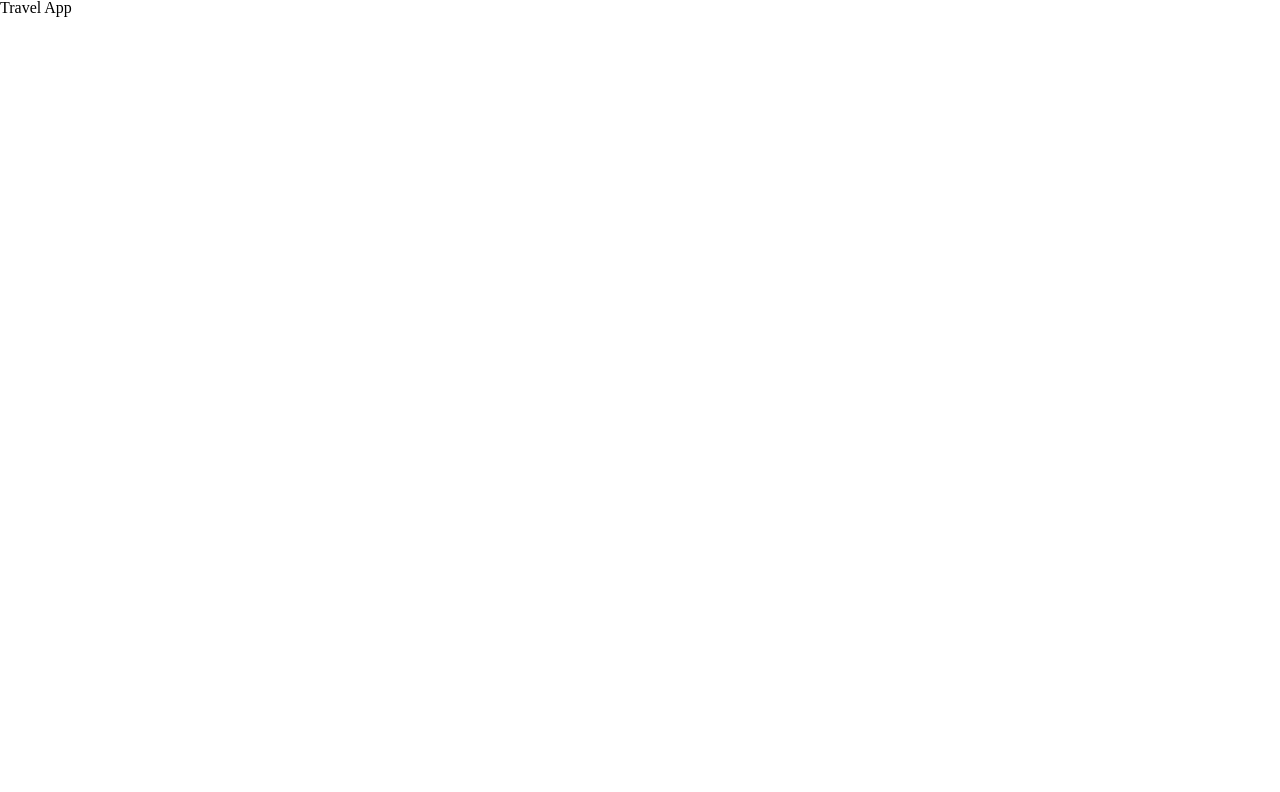
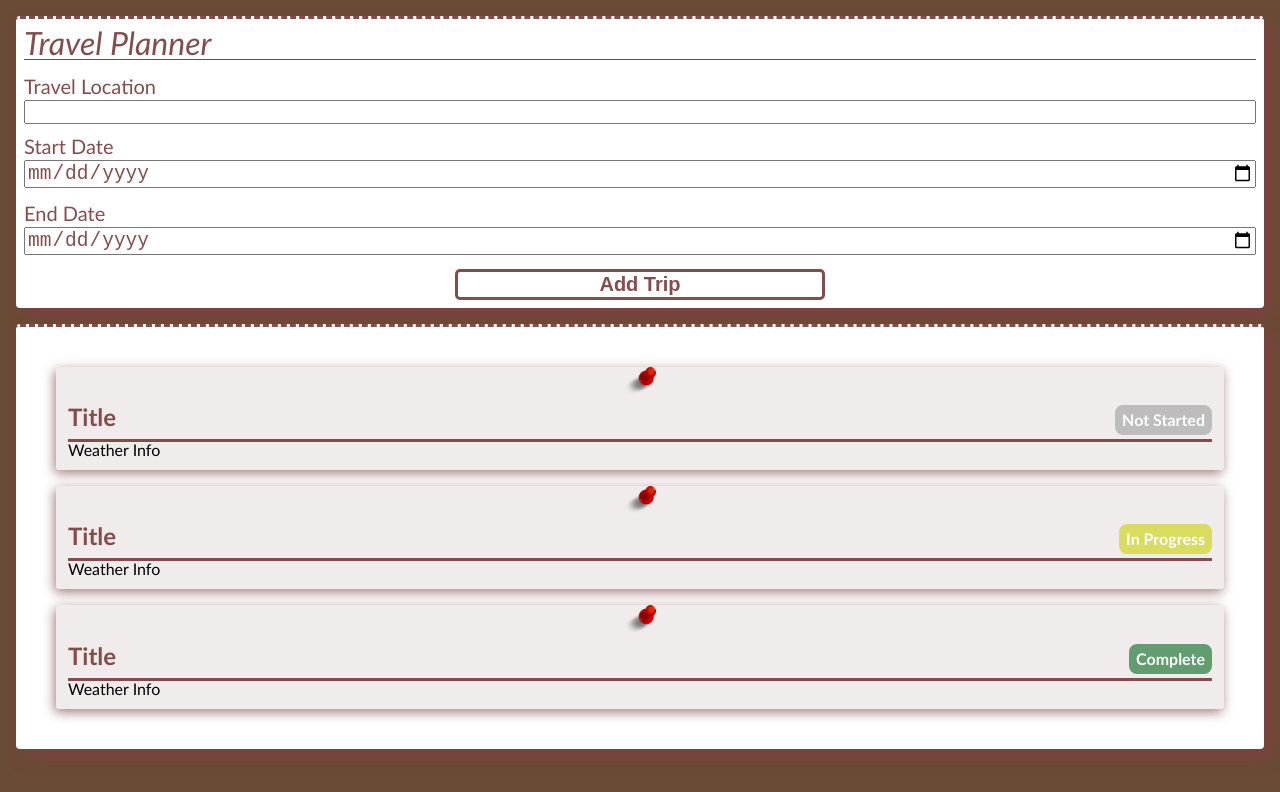
Before and after one commit to FatimahAlIbrahim/Rise-Project-5-Capstone-Travel-App, a website built with webpack: page src/client/views/index.html in a window 1280 px wide. Built offline with nearby package versions, Linux system fonts and the light colour scheme.

Commit message:
finished primary design and added image handling to webpack

```diff
--- a/package.json
+++ b/package.json
@@ -7,7 +7,7 @@
     "test": "jest",
     "start": "node src/server/server.js",
     "build-prod": "webpack --config webpack.prod.js",
-    "build-dev": "webpack --config webpack.dev.js"
+    "build-dev": "webpack-dev-server --config webpack.dev.js --open"
   },
   "repository": {
     "type": "git",
@@ -34,6 +34,7 @@
     "clean-webpack-plugin": "^4.0.0",
     "css-loader": "^6.7.3",
     "css-minimizer-webpack-plugin": "^4.2.2",
+    "file-loader": "^6.2.0",
     "html-webpack-plugin": "^5.5.0",
     "jest": "^29.3.1",
     "mini-css-extract-plugin": "^2.7.2",
@@ -41,6 +42,7 @@
     "sass-loader": "^13.2.0",
     "style-loader": "^3.3.1",
     "terser-webpack-plugin": "^5.3.6",
+    "url-loader": "^4.1.1",
     "webpack-dev-server": "^4.11.1",
     "workbox-webpack-plugin": "^6.5.4"
   }
--- a/src/client/index.js
+++ b/src/client/index.js
@@ -1,4 +1,11 @@
 import './styles/resets.scss'
 import './styles/style.scss'
+import pinIcon from './images/pushpin.png'
+
+let pinImages = document.getElementsByClassName("card-pin");
+
+for(let i = 0; i < pinImages.length; i++){
+    pinImages[i].src = pinIcon;
+}
 
 alert("I Exist!")
--- a/src/client/styles/style.scss
+++ b/src/client/styles/style.scss
@@ -0,0 +1,166 @@
+body {
+    background-color: rgb(106, 75, 53);
+    font-family: 'Gill Sans', 'Gill Sans MT', Calibri, 'Trebuchet MS', sans-serif
+}
+
+#main-layout {
+    display: grid;
+    grid-template-areas:
+    "form"
+    "cards";
+    grid-template-rows: auto auto;
+    gap: 1em 0;
+    margin: 1em 1em;
+}
+
+/* form section */
+#travel-form {
+    background-color: rgb(255, 255, 255);
+    box-shadow: 0.5em 0.5em 1em rgb(125, 64, 64);
+    border-radius: 0.25em;
+    grid-area: form;
+    padding: 0.5em;
+    border-top: dashed rgb(130, 77, 77) 0.2em;
+}
+
+#title {
+    color: rgb(130, 77, 77);
+    font-size: 2em;
+    border-bottom: solid rgb(125, 64, 64) 0.05em;
+    font-style: italic;
+    margin-bottom: 0.5em;
+}
+
+#form-container{
+    display: flex;
+    flex-direction: column;
+}
+
+.form-label {
+    color: rgb(130, 77, 77);
+    font-size: 1.25em;
+    margin-bottom: 0.2em;
+}
+
+.form-input {
+    color: rgb(130, 77, 77);
+    margin-bottom: 0.75em;
+    font-size: 1.5em;
+}
+
+.form-input:focus {
+    outline-color: rgb(130, 77, 77);
+}
+
+#location {
+    font-size: 1em;
+}
+
+#submit {
+    font-size: 1.25em;
+    font-weight: 600;
+    color: rgb(130, 77, 77);
+    width: 30%;
+    align-self: center;
+    border: solid rgb(130, 77, 77) 0.15em;
+    border-radius: 0.25em;
+    background-color: rgb(255, 255, 255);
+}
+
+#submit:hover {
+    color: rgb(255, 255, 255);
+    background-color: rgb(130, 77, 77);
+    font-size: 1.5em;
+}
+
+/* cards section */
+#travel-plan-cards {
+    background-color: rgb(255, 255, 255);
+    grid-area: cards;
+    box-shadow: 0.5em 0.5em 1em rgb(125, 64, 64);
+    border-radius: 0.25em;
+    padding: 0.5em;
+    border-top: dashed rgb(130, 77, 77) 0.2em;
+}
+
+#card-container {
+    display: flex;
+    flex-direction: column;
+    gap: 1em;
+    padding: 2em 2em;
+}
+
+.card {
+    border-radius: 0.15em;
+    box-shadow: -0.1em 0.2em 0.75em rgb(162, 124, 124);
+    padding: 0.75em;
+    background-color: rgb(241, 236, 236);
+}
+
+.card-pin {
+    width: 2em;
+    display: block;
+    margin: -0.75em auto;
+}
+
+.card-info {
+    display: flex;
+    flex-direction: row;
+    justify-content: space-between;
+    border-bottom: solid rgb(130, 77, 77);
+    padding: 0.25em 0;
+}
+
+.card-title {
+    color: rgb(130, 77, 77);
+    font-weight: 600;
+    font-size: 1.5em;
+}
+
+.card-status {
+    color: rgb(130, 77, 77);
+    border: solid rgb(130, 77, 77);
+    border-radius: 0.5em;
+    font-weight: 600;
+    font-size: 1em;
+    padding: 0.25em;
+}
+
+.card-status--complete {
+    color: rgb(255, 255, 255);
+    border: solid rgb(97, 157, 111);
+    background-color: rgb(97, 157, 111);
+    border-radius: 0.5em;
+    font-weight: 600;
+    font-size: 1em;
+    padding: 0.25em;
+}
+
+.card-status--in-progress {
+    color: rgb(255, 255, 255);
+    border: solid rgb(217, 220, 94);
+    background-color: rgb(217, 220, 94);
+    border-radius: 0.5em;
+    font-weight: 600;
+    font-size: 1em;
+    padding: 0.25em;
+}
+
+.card-status--not-started {
+    color: rgb(255, 255, 255);
+    border: solid rgb(189, 189, 189);
+    background-color: rgb(189, 189, 189);
+    border-radius: 0.5em;
+    font-weight: 600;
+    font-size: 1em;
+    padding: 0.25em;
+}
+
+/* media query section */
+@media (min-width: 600px) and (max-width:900px) {
+
+}
+
+@media (min-width:901px) {
+
+}
--- a/src/client/views/index.html
+++ b/src/client/views/index.html
@@ -2,11 +2,60 @@
 <html lang="en" dir="ltr">
   <head>
     <meta charset="utf-8" />
+    <meta name="viewport" content="width=device-width, initial-scale=1.0" />
     <title>Travel App</title>
   </head>
   <body>
-    <p id="title">Travel App</p>
-
+    <main id="main-layout">
+      <section id="travel-form">
+        <h1 id="title">Travel Planner</h1>
+        <form id="form-container">
+          <label class="form-label" for="location"> Travel Location </label>
+          <input class="form-input" type="text" name="location" id="location" />
+          <label class="form-label" for="start-date"> Start Date </label>
+          <input
+            class="form-input"
+            type="date"
+            name="start-date"
+            id="start-date"
+          />
+          <label class="form-label" for="end-date"> End Date </label>
+          <input class="form-input" type="date" name="end-date" id="end-date" />
+          <button type="submit" name="submit" id="submit">Add Trip</button>
+        </form>
+      </section>
+      <section id="travel-plan-cards">
+        <div id="card-container">
+          <div class="card">
+            <img class="card-pin" src="../images/pushpin.png" />
+            <img class="card-image" src="" />
+            <div class="card-info">
+              <h2 class="card-title">Title</h2>
+              <p class="card-status card-status--not-started">Not Started</p>
+            </div>
+            <div class="card-weather-info">Weather Info</div>
+          </div>
+          <div class="card">
+            <img class="card-pin" src="../images/pushpin.png" />
+            <img class="card-image" src="" />
+            <div class="card-info">
+              <h2 class="card-title">Title</h2>
+              <p class="card-status card-status--in-progress">In Progress</p>
+            </div>
+            <div class="card-weather-info">Weather Info</div>
+          </div>
+          <div class="card">
+            <img class="card-pin" src="../images/pushpin.png" />
+            <img class="card-image" src="" />
+            <div class="card-info">
+              <h2 class="card-title">Title</h2>
+              <p class="card-status card-status--complete">Complete</p>
+            </div>
+            <div class="card-weather-info">Weather Info</div>
+          </div>
+        </div>
+      </section>
+    </main>
 
     <!--<script>
       // Check that service workers are supported
--- a/webpack.dev.js
+++ b/webpack.dev.js
@@ -16,6 +16,16 @@ module.exports = {
       {
         test: /\.scss$/,
         use: [ 'style-loader', 'css-loader', 'sass-loader' ]
+      },
+      {
+          test: /\.(png|jp(e*)g|svg)$/,
+          use: [{
+              loader: 'url-loader',
+              options: {
+                  limit: 8000,
+                  name: 'images/[hash]-[name].[ext]'
+              }
+          }]
       }
     ],
   },
```
Also changed, not shown: webpack.prod.js (+10 -0 lines), src/client/images/pushpin.png (added), 1 other file.
